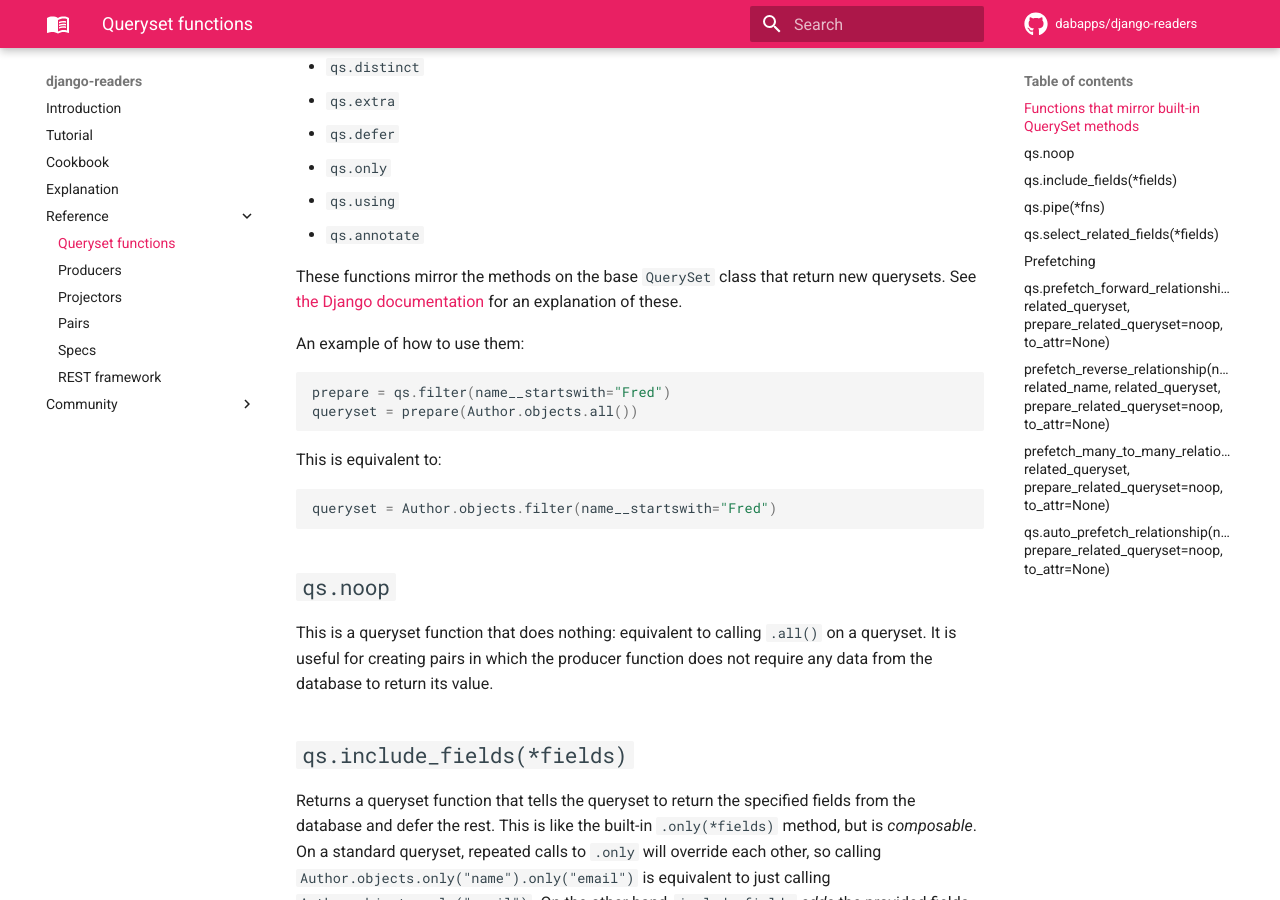
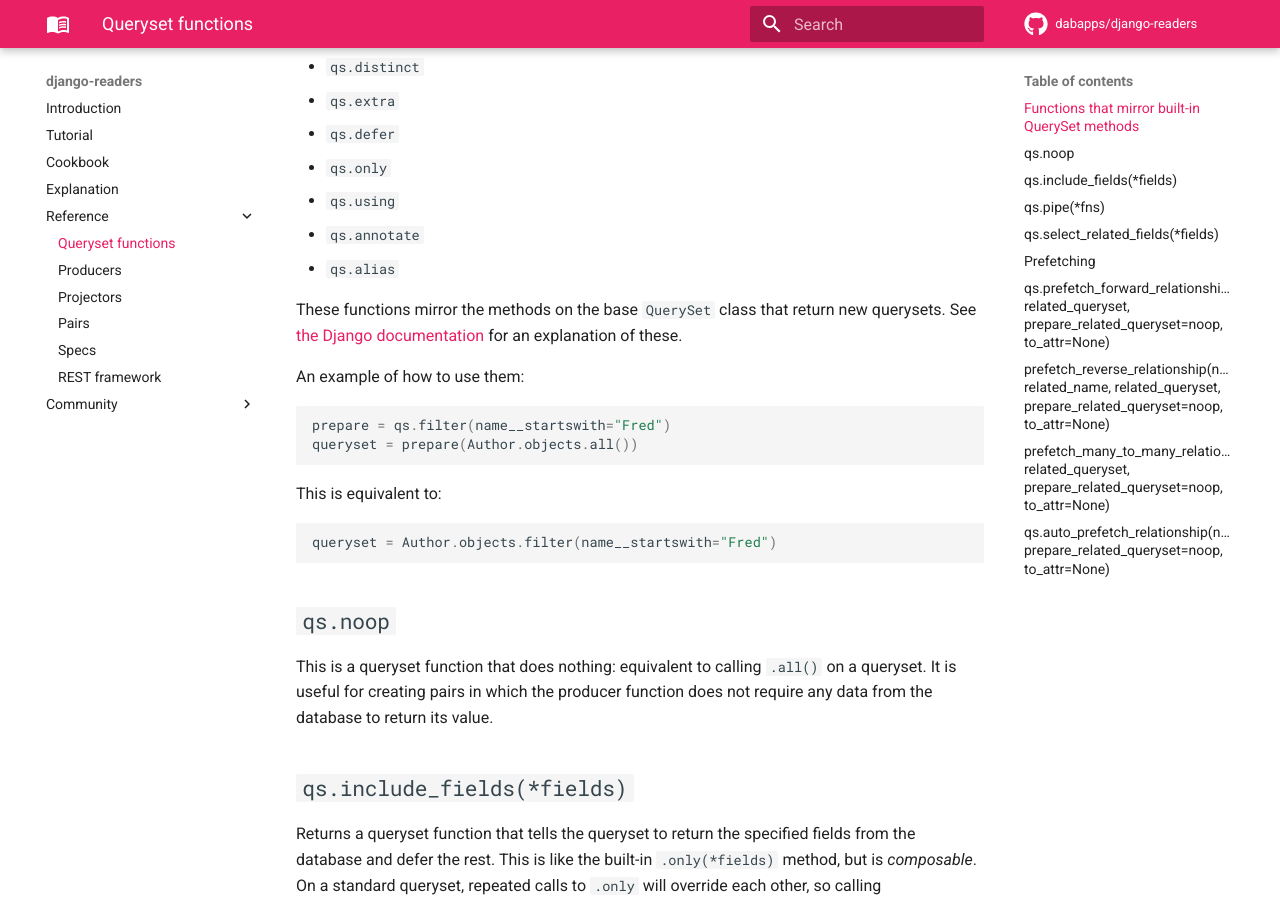
Before and after one commit to dabapps/django-readers, an MkDocs documentation site: the page built from docs/reference/queryset-functions.md, in a window 1280 px wide and 900 px high, scrolled down 511 px. Built offline with MkDocs 1.6.1 and Material for MkDocs 9.7.7, drawn with Linux system fonts in a browser that asks for light colours; comment, search, counter and statistics services are not loaded.

Commit message:
Add alias docs and changelog entry

```diff
--- a/docs/reference/queryset-functions.md
+++ b/docs/reference/queryset-functions.md
@@ -16,6 +16,7 @@ Import like this: `from django_readers import qs`
 * `qs.only`
 * `qs.using`
 * `qs.annotate`
+* `qs.alias`
 
 These functions mirror the methods on the base `QuerySet` class that return new querysets. See [the Django documentation](https://docs.djangoproject.com/en/3.2/ref/models/querysets/#methods-that-return-new-querysets) for an explanation of these.
 
```
Also changed, not shown: CHANGELOG.md (+1 -0 lines).
